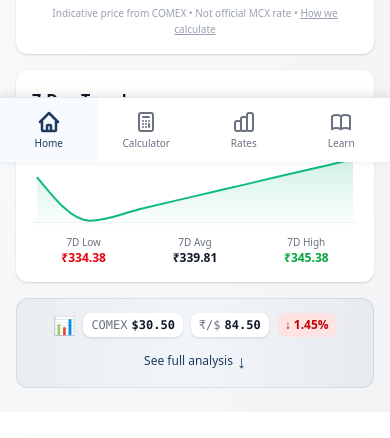
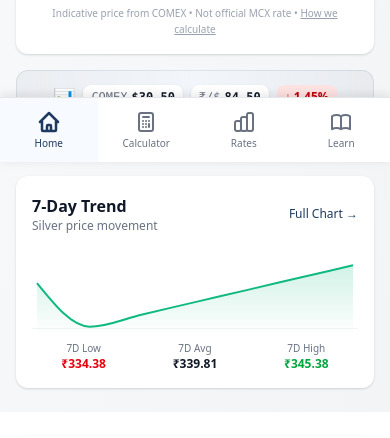
Before and after one commit to achaudhary7/SilverInfo, a Next.js app: page / in a window 390 px wide. Shown: the part 682-1120 px from the top of the page. Built offline with nearby package versions, Linux system fonts and the light colour scheme; no server answers.

Commit message:
Move Market Pulse teaser before 7-Day Trend on mobile

```diff
--- a/src/app/page.tsx
+++ b/src/app/page.tsx
@@ -145,12 +145,20 @@
             </div>
 
             {/* Cards Grid - Stack on mobile, side-by-side on desktop */}
+            {/* Using CSS order to position teaser between cards on mobile, below on desktop */}
             <div className="grid grid-cols-1 lg:grid-cols-2 gap-4 sm:gap-6 lg:gap-8">
-              {/* Left: Price Card */}
-              <LivePriceCard initialPrice={price} pollInterval={30000} />
+              {/* Price Card - First on both mobile and desktop */}
+              <div className="order-1">
+                <LivePriceCard initialPrice={price} pollInterval={30000} />
+              </div>
 
-              {/* Right: Mini Chart */}
-              <div className="card p-4 sm:p-6">
+              {/* Market Pulse Teaser - Second on mobile, Third (below both) on desktop */}
+              <div className="order-2 lg:order-3 lg:col-span-2 lg:mt-2">
+                <WhyPriceChangedTeaser />
+              </div>
+
+              {/* Mini Chart - Third on mobile, Second on desktop */}
+              <div className="card p-4 sm:p-6 order-3 lg:order-2">
                 <div className="flex items-center justify-between mb-3 sm:mb-4">
                   <div>
                     <h2 className="text-base sm:text-lg font-semibold text-gray-900">7-Day Trend</h2>
@@ -197,11 +205,6 @@
                   );
                 })()}
               </div>
-            </div>
-
-            {/* Market Pulse Teaser - Links to full section below */}
-            <div className="mt-4 sm:mt-6">
-              <WhyPriceChangedTeaser />
             </div>
           </div>
         </section>
```
